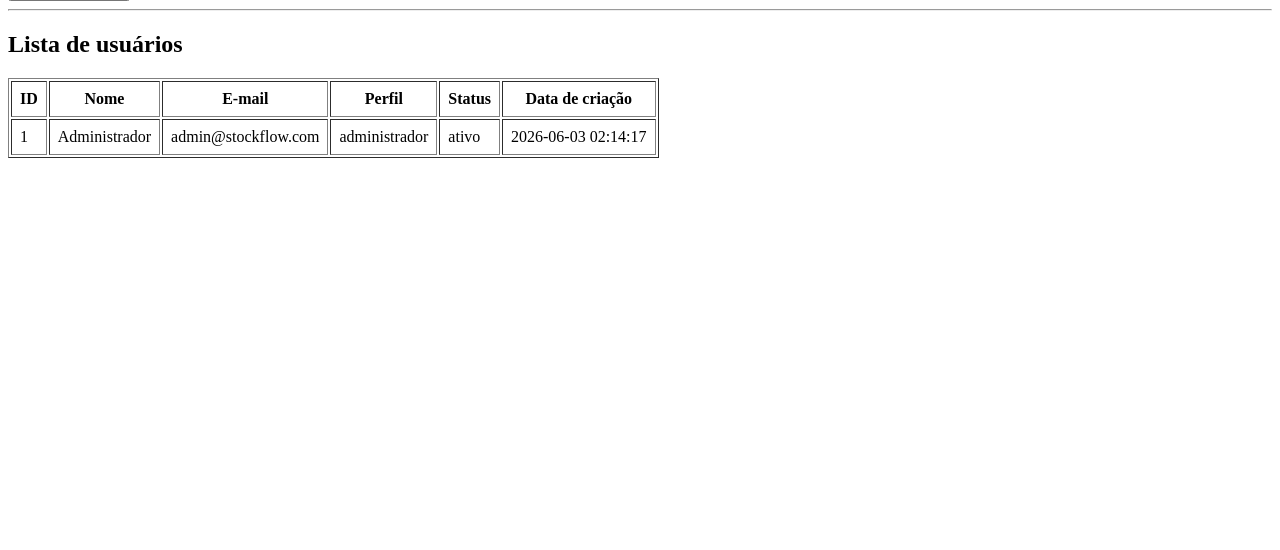
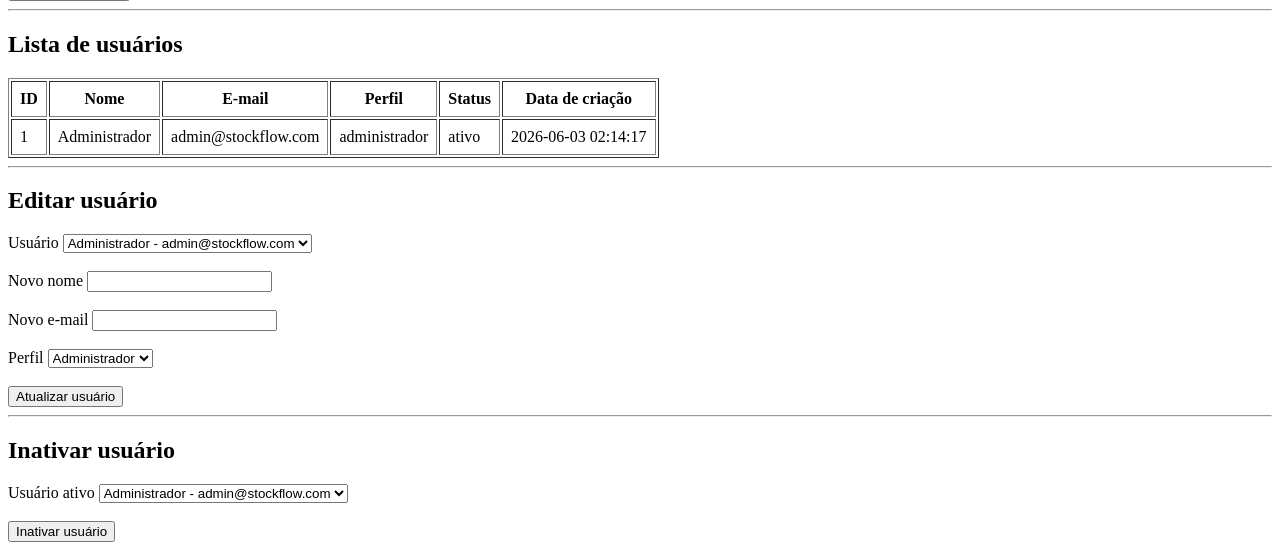
Before and after one commit to wxpdr/stockflow, a Flask app: page /usuarios in a window 1280 px wide. Shown: the part 349-899 px from the top of the page. Before the commit the page ends 507 px from the top, so only its background shows below. Run offline with Flask 3, Linux system fonts and the light colour scheme; a user stored in the database is signed in; data comes from the database, SQL or seed files in the repository.

Commit message:
implementa edicao e inativacao de usuarios

```diff
--- a/models/usuario.py
+++ b/models/usuario.py
@@ -39,3 +39,37 @@ def cadastrar_usuario(nome, email, senha, perfil):
 
     cursor.close()
     conexao.close()
+
+
+def editar_usuario(id_usuario, nome, email, perfil):
+    conexao = conectar()
+    cursor = conexao.cursor()
+
+    cursor.execute("""
+        UPDATE usuarios
+        SET nome = %s,
+            email = %s,
+            perfil = %s
+        WHERE id_usuario = %s
+    """, (nome, email, perfil, id_usuario))
+
+    conexao.commit()
+
+    cursor.close()
+    conexao.close()
+
+
+def inativar_usuario(id_usuario):
+    conexao = conectar()
+    cursor = conexao.cursor()
+
+    cursor.execute("""
+        UPDATE usuarios
+        SET status = 'inativo'
+        WHERE id_usuario = %s
+    """, (id_usuario,))
+
+    conexao.commit()
+
+    cursor.close()
+    conexao.close()
--- a/routes/usuario_routes.py
+++ b/routes/usuario_routes.py
@@ -1,6 +1,11 @@
 from flask import Blueprint, render_template, request, redirect, url_for, session, flash
 
-from models.usuario import listar_usuarios, cadastrar_usuario
+from models.usuario import (
+    listar_usuarios,
+    cadastrar_usuario,
+    editar_usuario,
+    inativar_usuario
+)
 
 usuarios = Blueprint("usuarios", __name__)
 
@@ -38,3 +43,37 @@ def cadastrar_usuario_route():
     flash("Usuário cadastrado com sucesso.", "sucesso")
 
     return redirect(url_for("usuarios.listar_usuarios_route"))
+
+@usuarios.route("/usuarios/editar", methods=["POST"])
+def editar_usuario_route():
+    if "id_usuario" not in session:
+        return redirect(url_for("auth.login"))
+
+    id_usuario = request.form.get("id_usuario")
+    nome = request.form.get("nome")
+    email = request.form.get("email")
+    perfil = request.form.get("perfil")
+
+    if not id_usuario or not nome or not email or not perfil:
+        flash("Preencha todos os campos da edição.", "erro")
+        return redirect(url_for("usuarios.listar_usuarios_route"))
+
+    editar_usuario(id_usuario, nome, email, perfil)
+
+    flash("Usuário atualizado com sucesso.", "sucesso")
+
+    return redirect(url_for("usuarios.listar_usuarios_route"))
+
+
+@usuarios.route("/usuarios/inativar", methods=["POST"])
+def inativar_usuario_route():
+    if "id_usuario" not in session:
+        return redirect(url_for("auth.login"))
+
+    id_usuario = request.form.get("id_usuario")
+
+    inativar_usuario(id_usuario)
+
+    flash("Usuário inativado com sucesso.", "sucesso")
+
+    return redirect(url_for("usuarios.listar_usuarios_route"))
--- a/templates/usuarios.html
+++ b/templates/usuarios.html
@@ -93,5 +93,65 @@
             {% endfor %}
         </tbody>
     </table>
+
+    <hr>
+
+    <h2>Editar usuário</h2>
+
+    <form method="POST" action="/usuarios/editar">
+        <label for="id_usuario_edicao">Usuário</label>
+        <select id="id_usuario_edicao" name="id_usuario" required>
+            {% for usuario in usuarios %}
+                {% if usuario.status == 'ativo' %}
+                    <option value="{{ usuario.id_usuario }}">
+                        {{ usuario.nome }} - {{ usuario.email }}
+                    </option>
+                {% endif %}
+            {% endfor %}
+        </select>
+
+        <br><br>
+
+        <label for="nome_edicao">Novo nome</label>
+        <input type="text" id="nome_edicao" name="nome" required>
+
+        <br><br>
+
+        <label for="email_edicao">Novo e-mail</label>
+        <input type="email" id="email_edicao" name="email" required>
+
+        <br><br>
+
+        <label for="perfil_edicao">Perfil</label>
+        <select id="perfil_edicao" name="perfil" required>
+            <option value="administrador">Administrador</option>
+            <option value="funcionario">Funcionário</option>
+        </select>
+
+        <br><br>
+
+        <button type="submit">Atualizar usuário</button>
+    </form>
+
+    <hr>
+
+    <h2>Inativar usuário</h2>
+
+    <form method="POST" action="/usuarios/inativar">
+        <label for="id_usuario_inativar">Usuário ativo</label>
+        <select id="id_usuario_inativar" name="id_usuario" required>
+            {% for usuario in usuarios %}
+                {% if usuario.status == 'ativo' %}
+                    <option value="{{ usuario.id_usuario }}">
+                        {{ usuario.nome }} - {{ usuario.email }}
+                    </option>
+                {% endif %}
+            {% endfor %}
+        </select>
+
+        <br><br>
+
+        <button type="submit">Inativar usuário</button>
+    </form>
 </body>
 </html>
```
